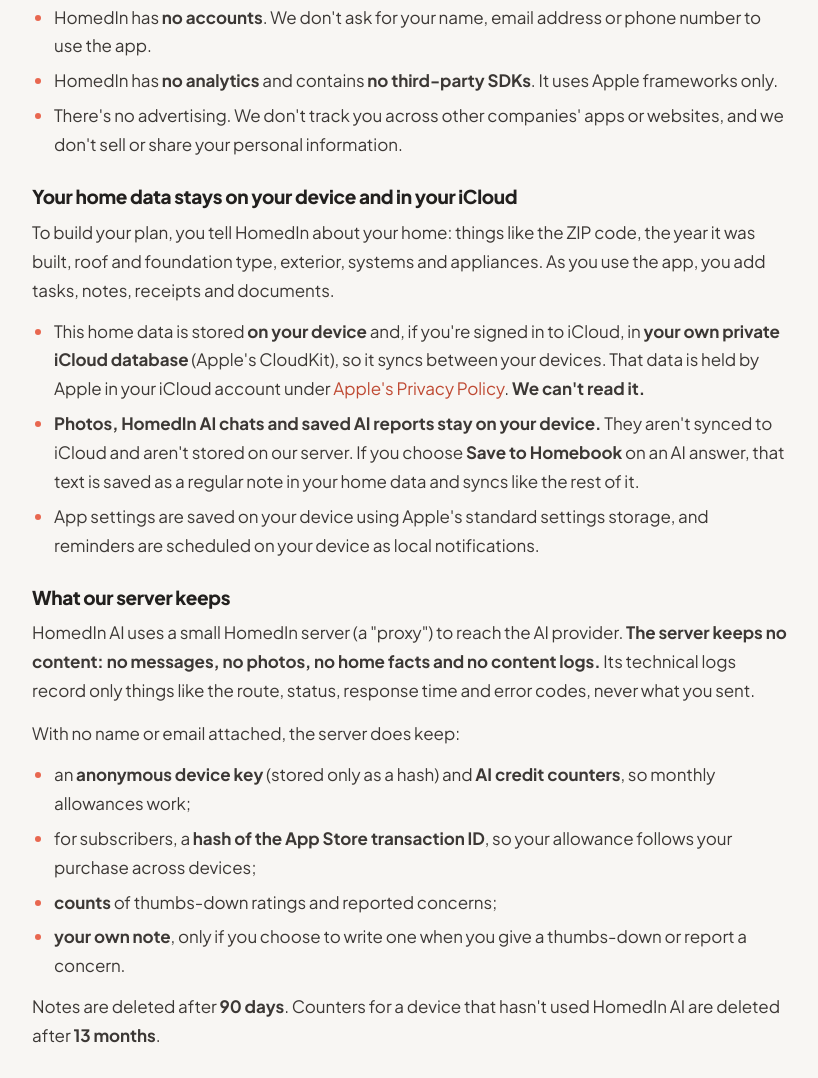
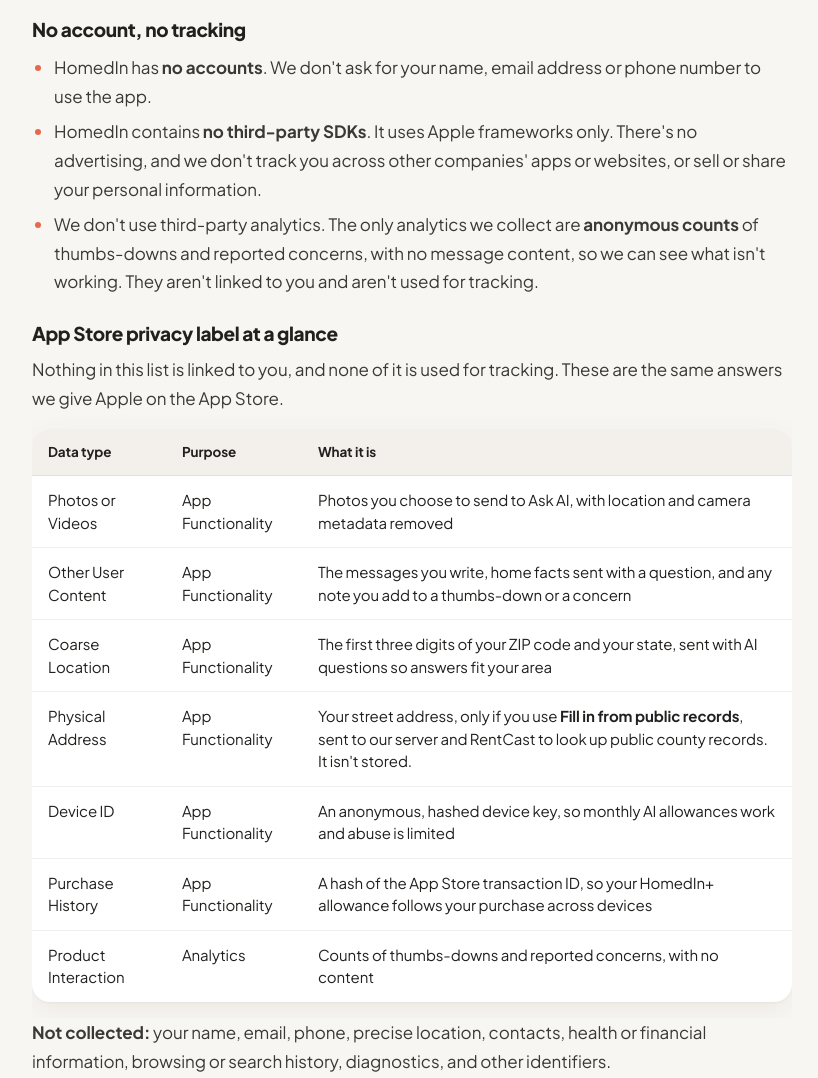
Before and after one commit to ncorse-create/homedin-website, a plain HTML site: page privacy.html in a window 1280 px wide. Shown: the part 1424-2502 px from the top of the page, without its empty margins (372-1190 px from the left). Drawn offline with Linux system fonts and the light colour scheme.

Commit message:
Align the privacy policy with the 2.0 App Store privacy label

```diff
--- a/privacy.html
+++ b/privacy.html
@@ -50,7 +50,7 @@
     <div class="glance" aria-label="Privacy at a glance">
       <div class="g reveal"><div class="ic t-peach"><svg width="20" height="20" viewBox="0 0 24 24" fill="none" stroke="currentColor" stroke-width="2.2" stroke-linecap="round" stroke-linejoin="round" aria-hidden="true"><rect x="6.5" y="2.5" width="11" height="19" rx="3"/><path d="M10.5 18.5h3"/></svg></div><b>No account needed</b><span>No sign-up, no email, no login. Just you and your home.</span></div>
       <div class="g reveal"><div class="ic t-sky"><svg width="20" height="20" viewBox="0 0 24 24" fill="none" stroke="currentColor" stroke-width="2.2" stroke-linecap="round" stroke-linejoin="round" aria-hidden="true"><path d="M7 18.5h10a4 4 0 0 0 .6-7.95A6 6 0 0 0 6.2 10 4.25 4.25 0 0 0 7 18.5z"/></svg></div><b>On your device &amp; iCloud</b><span>Home data stays on your devices and syncs through your private iCloud. We can’t see it.</span></div>
-      <div class="g reveal"><div class="ic t-sage"><svg width="20" height="20" viewBox="0 0 24 24" fill="none" stroke="currentColor" stroke-width="2.2" stroke-linecap="round" stroke-linejoin="round" aria-hidden="true"><path d="M5 12.5l4.2 4.2L19 7"/></svg></div><b>No analytics or tracking</b><span>No third-party SDKs, no ads, no data selling.</span></div>
+      <div class="g reveal"><div class="ic t-sage"><svg width="20" height="20" viewBox="0 0 24 24" fill="none" stroke="currentColor" stroke-width="2.2" stroke-linecap="round" stroke-linejoin="round" aria-hidden="true"><path d="M5 12.5l4.2 4.2L19 7"/></svg></div><b>No ads or tracking</b><span>Nothing is linked to you. No third-party SDKs. The only analytics are anonymous thumbs-down counts.</span></div>
       <div class="g reveal"><div class="ic t-butter"><svg width="20" height="20" viewBox="0 0 24 24" fill="none" stroke="currentColor" stroke-width="2.2" stroke-linecap="round" stroke-linejoin="round" aria-hidden="true"><path d="M12 3l7.5 3v5.5c0 4.6-3.2 8.3-7.5 9.5-4.3-1.2-7.5-4.9-7.5-9.5V6z"/><path d="M9 12l2.2 2.2L15.5 10"/></svg></div><b>Our server keeps no content</b><span>No messages, photos or home facts. No content logs.</span></div>
       <div class="g reveal"><div class="ic t-iris"><svg width="20" height="20" viewBox="0 0 24 24" fill="none" stroke="currentColor" stroke-width="2.2" stroke-linecap="round" stroke-linejoin="round" aria-hidden="true"><path d="M6 16V11a6 6 0 0 1 12 0v5l1.5 2h-15z"/><path d="M10 20.5a2 2 0 0 0 4 0"/></svg></div><b>AI is optional and asks first</b><span>Nothing is sent to AI until you tap Allow. You can turn it off any time.</span></div>
       <div class="g reveal"><div class="ic t-iris"><svg width="20" height="20" viewBox="0 0 24 24" fill="none" stroke="currentColor" stroke-width="2.2" stroke-linecap="round" stroke-linejoin="round" aria-hidden="true"><path d="M3 3l18 18"/><path d="M10.6 5.1A10 10 0 0 1 12 5c5.5 0 9 7 9 7a16 16 0 0 1-3.2 4.1M6.6 6.6C4.1 8.2 3 12 3 12s3.5 7 9 7a9 9 0 0 0 4.4-1.1"/><path d="M9.9 9.9a3 3 0 0 0 4.2 4.2"/></svg></div><b>Only what’s needed</b><span>AI never gets your name, street address or exact location. Photo GPS data is removed.</span></div>
@@ -60,22 +60,72 @@
   </div>
 </section>
 <div class="wrap legal">
-  <nav class="toc" aria-label="On this page"><h2>On this page</h2><ol><li><a href="#who">Who we are</a></li><li><a href="#keeps">What HomedIn keeps</a></li><li><a href="#ai">HomedIn AI</a></li><li><a href="#others">Other companies &amp; this site</a></li><li><a href="#retention">Retention</a></li><li><a href="#children">Children</a></li><li><a href="#rights">Your rights</a></li><li><a href="#security">Security</a></li><li><a href="#changes">Changes</a></li><li><a href="#contact">Contact us</a></li></ol></nav>
+  <nav class="toc" aria-label="On this page"><h2>On this page</h2><ol><li><a href="#who">Who we are</a></li><li><a href="#keeps">What HomedIn keeps</a></li><li><a href="#label">App Store privacy label</a></li><li><a href="#ai">HomedIn AI</a></li><li><a href="#others">Other companies &amp; this site</a></li><li><a href="#retention">Retention</a></li><li><a href="#children">Children</a></li><li><a href="#rights">Your rights</a></li><li><a href="#security">Security</a></li><li><a href="#changes">Changes</a></li><li><a href="#contact">Contact us</a></li></ol></nav>
   <article class="prose">
     <!-- NOT LEGAL ADVICE. Drafted from the app's source facts: HOMEDIN-RELAUNCH-CHECKLIST.md, AI-FEATURE-PLAN.md (commit 0da64fd, section 13.6 "What the privacy policy must say") and PrivacyInfo.xcprivacy. Have it reviewed by a qualified attorney before publishing, and keep it identical in substance to the in-app consent text, the App Privacy answers and the privacy manifest. -->
 
 <p>HomedIn is a home maintenance app for iPhone and iPad, made by <strong>Persue Apps LLC</strong> ("we", "us"). This policy explains what happens to your information when you use the HomedIn app and this website.</p>
-<p>The short version: HomedIn was built to know a lot about your home and very little about you. There's no account and no analytics. Your home data lives on your devices and in your own private iCloud, which we can't read. HomedIn AI is optional, asks your permission first, and our server keeps none of your content.</p>
+<p>The short version: HomedIn was built to know a lot about your home and very little about you. There's no account, no ads and no tracking, and nothing is linked to you. Your home data lives on your devices and in your own private iCloud, which we can't read. HomedIn AI is optional, asks your permission first, and our server keeps none of your content. The only analytics we collect are anonymous thumbs-down and concern counts, with no message content.</p>
     <section id="who" aria-labelledby="who-h"><h2 id="who-h">1. Who we are</h2>
 <p>HomedIn is published by Persue Apps LLC, which is responsible for the app and this website. You can reach us using the details in <a href="#contact">Contact us</a>.</p>
 <p>This policy covers the HomedIn app (including its widgets) and the HomedIn website. It doesn't cover Apple, Anthropic, Cloudflare or RentCast, whose services the app relies on. Their own privacy policies apply to them, and we link to them below.</p></section>
 <section id="keeps" aria-labelledby="keeps-h"><h2 id="keeps-h">2. What HomedIn keeps</h2>
-<h3>No account, no analytics, no tracking</h3>
+<h3>No account, no tracking</h3>
 <ul>
 <li>HomedIn has <strong>no accounts</strong>. We don't ask for your name, email address or phone number to use the app.</li>
-<li>HomedIn has <strong>no analytics</strong> and contains <strong>no third-party SDKs</strong>. It uses Apple frameworks only.</li>
-<li>There's no advertising. We don't track you across other companies' apps or websites, and we don't sell or share your personal information.</li>
+<li>HomedIn contains <strong>no third-party SDKs</strong>. It uses Apple frameworks only. There's no advertising, and we don't track you across other companies' apps or websites, or sell or share your personal information.</li>
+<li>We don't use third-party analytics. The only analytics we collect are <strong>anonymous counts</strong> of thumbs-downs and reported concerns, with no message content, so we can see what isn't working. They aren't linked to you and aren't used for tracking.</li>
 </ul>
+<h3 id="label">App Store privacy label at a glance</h3>
+<p>Nothing in this list is linked to you, and none of it is used for tracking. These are the same answers we give Apple on the App Store.</p>
+<div class="table-scroll"><table>
+<thead>
+<tr>
+<th>Data type</th>
+<th>Purpose</th>
+<th>What it is</th>
+</tr>
+</thead>
+<tbody>
+<tr>
+<td>Photos or Videos</td>
+<td>App Functionality</td>
+<td>Photos you choose to send to Ask AI, with location and camera metadata removed</td>
+</tr>
+<tr>
+<td>Other User Content</td>
+<td>App Functionality</td>
+<td>The messages you write, home facts sent with a question, and any note you add to a thumbs-down or a concern</td>
+</tr>
+<tr>
+<td>Coarse Location</td>
+<td>App Functionality</td>
+<td>The first three digits of your ZIP code and your state, sent with AI questions so answers fit your area</td>
+</tr>
+<tr>
+<td>Physical Address</td>
+<td>App Functionality</td>
+<td>Your street address, only if you use <strong>Fill in from public records</strong>, sent to our server and RentCast to look up public county records. It isn't stored.</td>
+</tr>
+<tr>
+<td>Device ID</td>
+<td>App Functionality</td>
+<td>An anonymous, hashed device key, so monthly AI allowances work and abuse is limited</td>
+</tr>
+<tr>
+<td>Purchase History</td>
+<td>App Functionality</td>
+<td>A hash of the App Store transaction ID, so your HomedIn+ allowance follows your purchase across devices</td>
+</tr>
+<tr>
+<td>Product Interaction</td>
+<td>Analytics</td>
+<td>Counts of thumbs-downs and reported concerns, with no content</td>
+</tr>
+</tbody>
+</table></div>
+<p><strong>Not collected:</strong> your name, email, phone, precise location, contacts, health or financial information, browsing or search history, diagnostics, and other identifiers.</p>
+
 <h3>Your home data stays on your device and in your iCloud</h3>
 <p>To build your plan, you tell HomedIn about your home: things like the ZIP code, the year it was built, roof and foundation type, exterior, systems and appliances. As you use the app, you add tasks, notes, receipts and documents.</p>
 <ul>
@@ -87,9 +137,9 @@
 <p>HomedIn AI uses a small HomedIn server (a "proxy") to reach the AI provider. <strong>The server keeps no content: no messages, no photos, no home facts and no content logs.</strong> Its technical logs record only things like the route, status, response time and error codes, never what you sent.</p>
 <p>With no name or email attached, the server does keep:</p>
 <ul>
-<li>an <strong>anonymous device key</strong> (stored only as a hash) and <strong>AI credit counters</strong>, so monthly allowances work;</li>
-<li>for subscribers, a <strong>hash of the App Store transaction ID</strong>, so your allowance follows your purchase across devices;</li>
-<li><strong>counts</strong> of thumbs-down ratings and reported concerns;</li>
+<li>an <strong>anonymous device key</strong> (a hashed Device ID, using Apple's App Attest) and <strong>AI credit counters</strong>, so monthly allowances work and abuse is limited;</li>
+<li>for subscribers, a <strong>hash of the App Store transaction ID</strong>, so your HomedIn+ allowance follows your purchase across devices;</li>
+<li><strong>counts</strong> of thumbs-down ratings and reported concerns, with no message content — the only analytics we collect, and they aren't linked to you or used for tracking;</li>
 <li><strong>your own note</strong>, only if you choose to write one when you give a thumbs-down or report a concern.</li>
 </ul>
 <p>Notes are deleted after <strong>90 days</strong>. Counters for a device that hasn't used HomedIn AI are deleted after <strong>13 months</strong>.</p>
@@ -98,7 +148,7 @@
 <h3>Weather forecasts</h3>
 <p>To show a local forecast, HomedIn sends your home's <strong>ZIP code</strong> to <strong>Apple Weather</strong> (WeatherKit) about once a day. Only the <strong>ZIP centroid</strong> (the geographic center of that ZIP code) is used — not your street address, precise location or GPS. HomedIn doesn't ask for location permission. Forecast data comes from Apple under <a href="https://www.apple.com/legal/privacy/" rel="noopener">Apple's Privacy Policy</a> and Apple Weather terms.</p>
 <h3>Address auto-fill</h3>
-<p><strong>Sent if you leave it on.</strong> For address auto-fill, your address goes to our server and <strong>RentCast</strong> to look up public county records. It isn't stored.</p></section>
+<p><strong>Sent if you leave it on.</strong> For address auto-fill (<strong>Fill in from public records</strong>), your address goes to our server and <strong>RentCast</strong> to look up public county records. It isn't stored.</p></section>
 <section id="ai" aria-labelledby="ai-h"><h2 id="ai-h">3. HomedIn AI</h2>
 <p>HomedIn AI lets you ask questions about your home, get photo cost estimates and remodel ideas, check a quote, identify an appliance from its label, find the right kind of pro, and receive AI home scans and seasonal and yearly reports. It's powered by <strong>Claude</strong>, an AI model made by <strong>Anthropic</strong>.</p>
 <div class="callout iris">
```
Also changed, not shown: index.html (+3 -3 lines), 1 other file.
